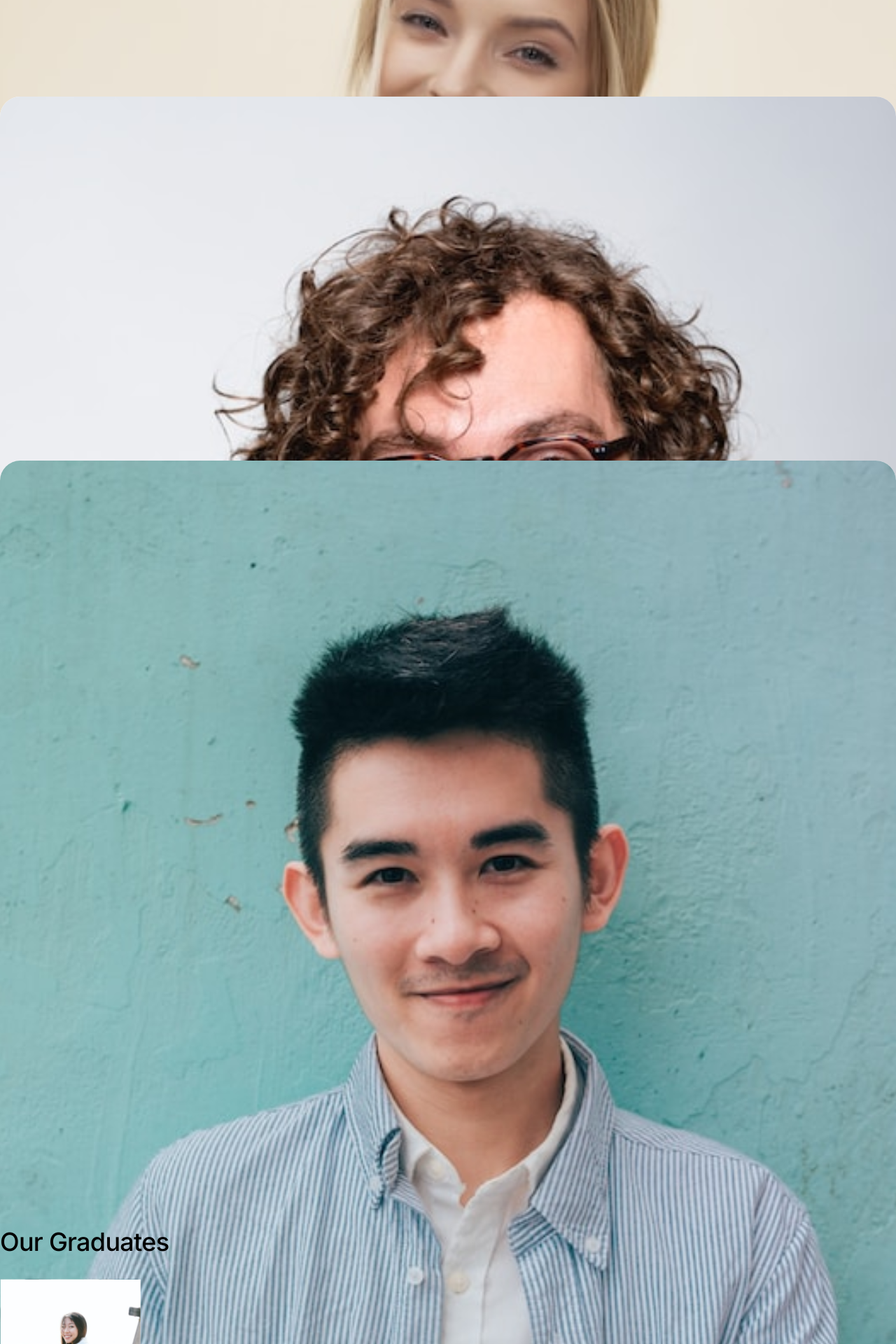
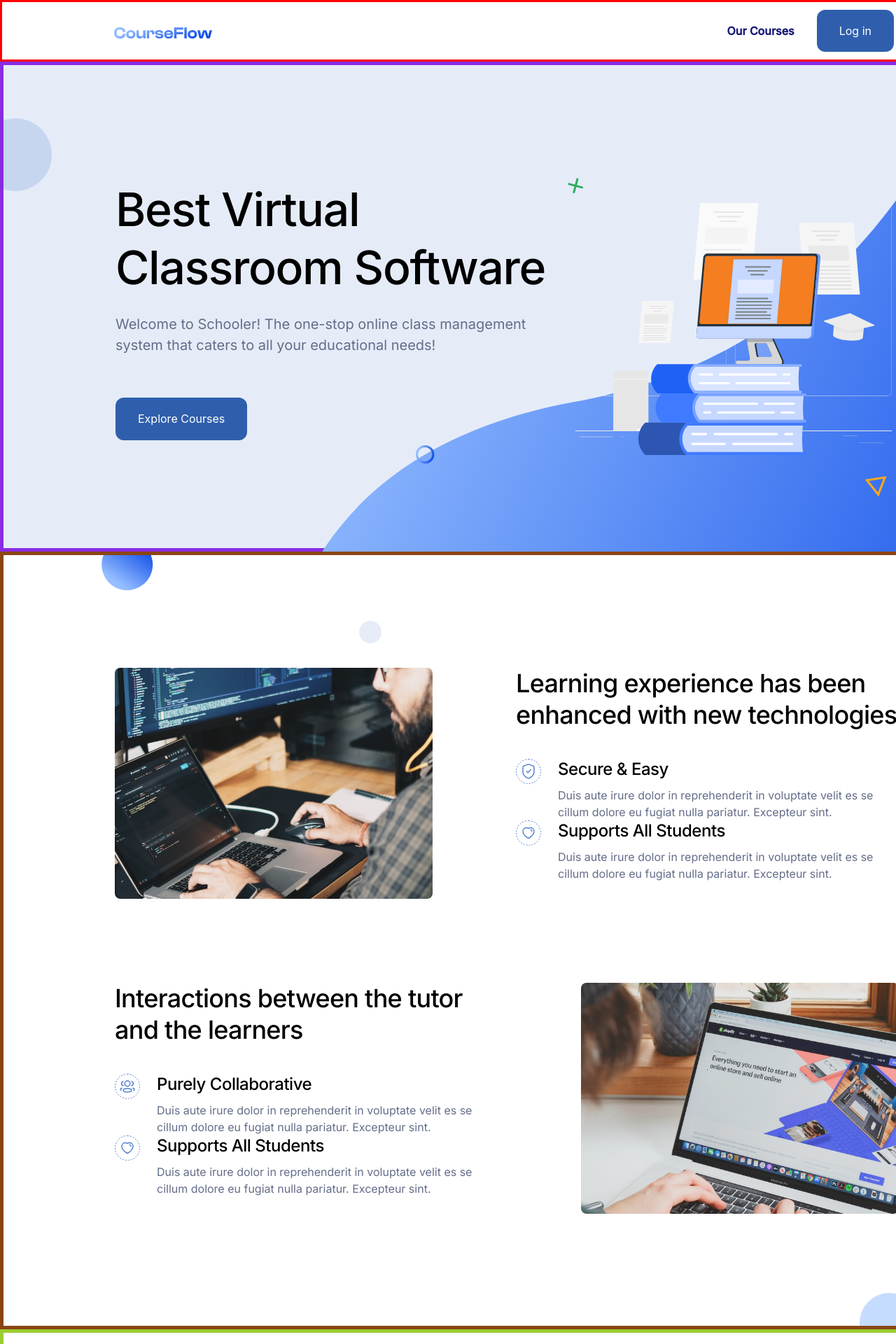
Before and after one commit to panatyuki/Course-Flow, a React (Vite) app: page / in a window 1280 px wide. Shown: the top 1920 px of the page at 70% size. Built offline with nearby package versions, Linux system fonts and the light colour scheme.

Commit message:
เพิ่ม code header + main /boss

```diff
--- a/src/component/Header.jsx
+++ b/src/component/Header.jsx
@@ -1,6 +1,17 @@
+import classes from '../style/Header.module.css';
+import courseFlow from '../images/imagesHeader/courseFlow.svg';
+
 function Header() {
   return (
-    <div></div>
+    <div className={classes.header}>
+      <div className={classes.courseFlowLogo}>
+        <img src={courseFlow} alt='courseFlowLogo' />
+      </div>
+      <div className={classes.headerRight}>
+        <span className={classes.ourCourses}>Our Courses</span>
+        <button className={classes.logInButton}>Log in</button>
+      </div>
+    </div>
   );
 }
 
--- a/src/component/Main.jsx
+++ b/src/component/Main.jsx
@@ -11,6 +11,27 @@ import quotemarksRight from '../images/quotemarksRight.svg';
 import bigEllipseRight from '../images/bigEllipseRight.svg';
 import smallEllipseRight from '../images/smallEllipseRight.svg';
 import plus from '../images/plus.svg';
+
+
+import backgroundBlue from '../images/imagesMainTop/backgroundBlue.svg';
+import computer from '../images/imagesMainTop/computer.svg';
+import ellipseLeft from '../images/imagesMainTop/ellipseLeft.svg';
+import cross from '../images/imagesMainTop/cross.svg';
+import circleBlue from '../images/imagesMainTop/circleBlue.svg';
+import polygon from '../images/imagesMainTop/polygon.svg';
+import circleGreen from '../images/imagesMainTop/circleGreen.svg';
+
+import picRow1 from '../images/imagesMainMiddle/picRow1.svg';
+import picRow2 from '../images/imagesMainMiddle/picRow2.svg';
+import secure from '../images/imagesMainMiddle/secure.svg';
+import support from '../images/imagesMainMiddle/support.svg';
+import collab from '../images/imagesMainMiddle/collab.svg';
+import ellipseTop from '../images/imagesMainMiddle/ellipseTop.svg';
+import circleGrey from '../images/imagesMainMiddle/circle.svg';
+import crossPurple from '../images/imagesMainMiddle/cross.svg';
+import ellipseBot from '../images/imagesMainMiddle/ellipseBot.svg';
+
+
 
 const mockDataProfessional = [
   { picture: janeCooper , name: 'Jane Cooper', position: 'UX/UI Designer' },
@@ -45,6 +66,96 @@ const mockDataGraduates = [
 function Main() {
   return (
     <>
+
+      <div>
+        <div className={classes.mainTop}>
+          <div className={classes.box1}>Best Virtual Classroom Software</div>
+          <div className={classes.box2}>Welcome to Schooler! The one-stop online class management system that caters to all your educational needs!</div>
+          <button>Explore Courses</button>
+
+          <img className={classes.backgroundBlue} src={backgroundBlue} />
+          <img className={classes.computer} src={computer} />
+          <img className={classes.ellipseLeft} src={ellipseLeft} />
+          <img className={classes.cross} src={cross} />
+          <img className={classes.circleBlue} src={circleBlue} />
+          <img className={classes.polygon} src={polygon} />
+          <img className={classes.circleGreen} src={circleGreen} />
+        </div>
+
+        <div className={classes.mainMiddle}>
+          <div className={classes.container}>
+
+            <div className={classes.row1}>
+              <img className={classes.picRow1} src={picRow1}/>
+              <div className={classes.textContainer}>
+                <div className={classes.textHead}>Learning experience has been enhanced with new technologies</div>
+
+                <div className={classes.textBox}>
+                  <div>
+                    <img src={secure} />
+                  </div>
+                  <div>
+                    <div className={classes.textSubhead}>Secure & Easy</div>
+                    <div className={classes.text}>Duis aute irure dolor in reprehenderit in voluptate velit es se cillum dolore eu fugiat nulla pariatur. Excepteur sint.</div>
+                  </div>
+                </div>
+
+                <div className={classes.textBox}>
+                  <div>
+                    <img src={support} />
+                  </div>
+                  <div>
+                    <div className={classes.textSubhead}>Supports All Students</div>
+                    <div className={classes.text}>Duis aute irure dolor in reprehenderit in voluptate velit es se cillum dolore eu fugiat nulla pariatur. Excepteur sint.</div>
+                  </div>
+                </div>
+
+              </div>
+            </div>
+
+            <div className={classes.row2}>
+              <div className={classes.textContainer}>
+                <div className={classes.textHead}>Interactions between the tutor and the learners</div>
+
+                <div className={classes.textBox}>
+                  <div>
+                    <img src={collab} />
+                  </div>
+                  <div>
+                    <div className={classes.textSubhead}>Purely Collaborative</div>
+                    <div className={classes.text}>Duis aute irure dolor in reprehenderit in voluptate velit es se cillum dolore eu fugiat nulla pariatur. Excepteur sint.</div>
+                  </div>
+                </div>
+
+                <div className={classes.textBox}>
+                  <div>
+                    <img src={support} />
+                  </div>
+                  <div>
+                    <div className={classes.textSubhead}>Supports All Students</div>
+                    <div className={classes.text}>Duis aute irure dolor in reprehenderit in voluptate velit es se cillum dolore eu fugiat nulla pariatur. Excepteur sint.</div>
+                  </div>
+                </div>
+
+              </div>
+              <img className={classes.picRow2} src={picRow2}/>
+            </div>
+
+          </div>
+
+          <img className={classes.ellipseTop} src={ellipseTop} />
+          <img className={classes.circleGrey} src={circleGrey} />
+          <img className={classes.crossPurple} src={crossPurple} />
+          <img className={classes.ellipseBot} src={ellipseBot} />
+        </div>
+
+        <div className={classes.mainBottom}>
+
+        </div>
+
+      </div>
+
+
       <div className={classes.containerProfessionalInstructors}>
         <img src={polygonOrange} alt='polygonOrange' className={classes.polygonPosition} />
         <h2>Our Professional Instructors</h2>
@@ -90,6 +201,7 @@ function Main() {
         <img src={plus} alt='plus' className={classes.plusPosition} />
       </div>
     </>
+
   );
 }
 
```
Also changed, not shown: .eslintrc.cjs, 1 other file (tests, documents, lock files or other folders).
